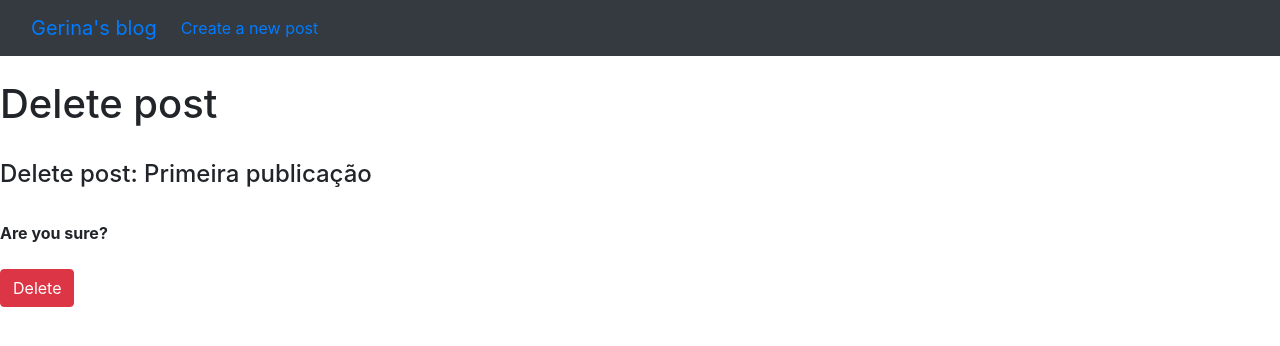
After one commit to neveszz/Blog-idea, a Django app: page /article/delete/1 in a window 1280 px wide. The commit adds this page. Shown: the top 346 px of the page. Run offline with Django 4.2, Linux system fonts and the light colour scheme; data comes from the database, SQL or seed files in the repository; both versions use the stored data as it was after the commit.

Commit message:
CREATED THE DELETE AND ORDERING BLOG VIEWs

```diff
--- /dev/null
+++ b/ablog/theblog/templates/delete_post.html
@@ -0,0 +1,18 @@
+{% extends 'base.html' %}
+{% block title %} Delete post {% endblock %}
+{% block content %}
+    <h1>Delete post</h1>
+<br>
+    <h4>Delete post: {{ post.title }} </h4>
+<br>
+<div class="form-group">
+    <form action="" method="post">
+        {% csrf_token %}
+        <strong>Are you sure?</strong><br><br>
+        <button type="submit" class="btn btn-danger">Delete</button>
+    </form>
+
+</div>
+
+
+{% endblock %}
--- a/ablog/theblog/urls.py
+++ b/ablog/theblog/urls.py
@@ -1,12 +1,14 @@
 from django.urls import path
 # from . import views
-from .views import HomeView, ArticleDetailView,AddPostView, UpdatePostView
+from .views import HomeView, ArticleDetailView, AddPostView, UpdatePostView, DeletePostView
+
 urlpatterns = [
     # path('', views.home, name='home')
     path('', HomeView.as_view(), name='home'),
     path('article/<int:pk>', ArticleDetailView.as_view(), name='article-detail'),
     path('add_post/', AddPostView.as_view(), name='add_post'),
     path('article/edit/<int:pk>', UpdatePostView.as_view(), name='update_post'),
+    path('article/delete/<int:pk>', DeletePostView.as_view(), name='delete_post')
 
 
 ]
--- a/ablog/theblog/views.py
+++ b/ablog/theblog/views.py
@@ -1,6 +1,8 @@
 from django.shortcuts import render
+from django.urls import reverse
+
 from .models import Post
-from django.views.generic import ListView, DetailView, CreateView, UpdateView
+from django.views.generic import ListView, DetailView, CreateView, UpdateView, DeleteView
 from .forms import PostForm, EditForm
 # def home(request):
 #     return render(request, 'home.html',{}) -> old method
@@ -9,7 +11,7 @@ from .forms import PostForm, EditForm
 class HomeView(ListView):
     model = Post
     template_name = 'home.html'
-
+    ordering = ['-id']
 
 class ArticleDetailView(DetailView):
     model = Post
@@ -28,3 +30,11 @@ class UpdatePostView(UpdateView):
     form_class = EditForm
     template_name = 'update_post.html'
     # fields = ['title', 'body', 'title_tag']
+
+
+class DeletePostView(DeleteView):
+    model = Post
+    template_name = 'delete_post.html'
+
+    def get_success_url(self):
+        return reverse('home')
```
Also changed, not shown: ablog/theblog/templates/article_details.html (+6 -2 lines), ablog/theblog/templates/home.html (+4 -3 lines), ablog/db.sqlite3, ablog/theblog/models.py (line endings or trailing spaces).
